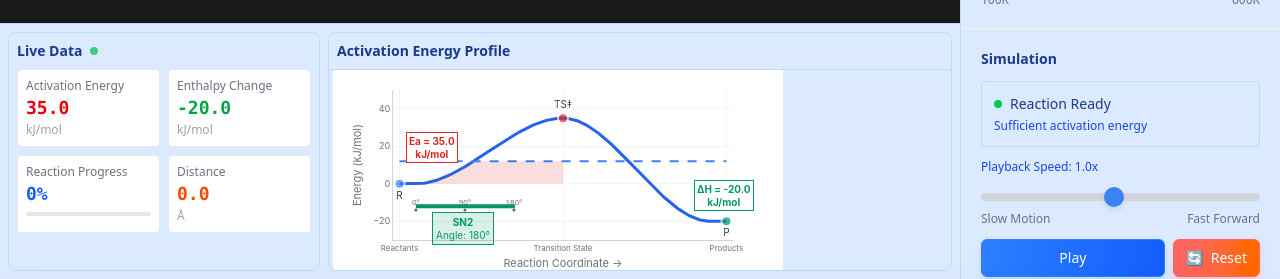
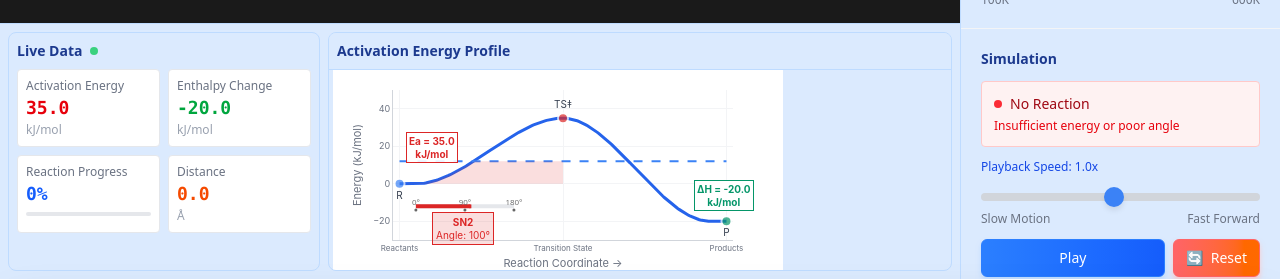
Before and after one commit to KailaBtw/Reactyl, a React (Vite) app: page / in a window 1280 px wide. Shown: the part 521-800 px from the top of the page. Built offline with nearby package versions, Linux system fonts and the light colour scheme; no server answers.

Commit message:
fix reation probability indication for user stop 100% reactions, use probability

```diff
--- a/src/ui/App.tsx
+++ b/src/ui/App.tsx
@@ -58,7 +58,7 @@ const initialState: UIState = {
   isPlaying: false,
   timeScale: 1.0,
   temperature: 298,
-  approachAngle: 180,
+  approachAngle: 100,
   impactParameter: 0.0,
   relativeVelocity: 150.0,
   substrateMolecule: '',
--- a/src/ui/components/MainLayout.tsx
+++ b/src/ui/components/MainLayout.tsx
@@ -202,6 +202,10 @@ export const MainLayout: React.FC<MainLayoutProps> = ({
           <SimulationControls
             isPlaying={isPlaying}
             timeScale={timeScale}
+            currentReaction={currentReaction}
+            attackAngle={attackAngle}
+            relativeVelocity={relativeVelocity}
+            temperature={temperature}
             onPlay={onPlay}
             onPause={onPause}
             onReset={onReset}
--- a/src/ui/components/sections/SimulationControls.tsx
+++ b/src/ui/components/sections/SimulationControls.tsx
@@ -1,8 +1,13 @@
 import React from 'react';
+import { calculateAngleProbability } from '../../utils/angleProbability';
 
 interface SimulationControlsProps {
   isPlaying: boolean;
   timeScale: number;
+  currentReaction: string;
+  attackAngle: number;
+  relativeVelocity: number;
+  temperature: number;
   onPlay: () => void;
   onPause: () => void;
   onReset: () => void;
@@ -13,12 +18,75 @@ interface SimulationControlsProps {
 export const SimulationControls: React.FC<SimulationControlsProps> = ({
   isPlaying,
   timeScale,
+  currentReaction,
+  attackAngle,
+  relativeVelocity,
+  temperature,
   onPlay,
   onPause,
   onReset,
   onTimeScaleChange,
   themeClasses
 }) => {
+  // Calculate reaction status based on current parameters
+  const calculateReactionStatus = () => {
+    // Calculate kinetic energy (simplified)
+    const velocityScale = relativeVelocity / 500;
+    const maxKineticEnergy = 40; // kJ/mol
+    const kineticEnergy = velocityScale * maxKineticEnergy;
+
+    // Apply temperature factor
+    const temperatureFactor = Math.sqrt(temperature / 298);
+    const adjustedKineticEnergy = kineticEnergy * temperatureFactor;
+
+    // Get angle probability
+    const angleResult = calculateAngleProbability(attackAngle, currentReaction);
+
+    // Calculate overall probability
+    const activationEnergy = 30; // kJ/mol
+    const energyRatio = adjustedKineticEnergy / activationEnergy;
+
+    let energyProbability = 0;
+    if (energyRatio >= 1.0) {
+      energyProbability = 0.95;
+    } else if (energyRatio >= 0.9) {
+      energyProbability = 0.7;
+    } else if (energyRatio >= 0.8) {
+      energyProbability = 0.4;
+    } else if (energyRatio >= 0.6) {
+      energyProbability = 0.1;
+    } else {
+      energyProbability = 0.01;
+    }
+
+    const overallProbability = energyProbability * angleResult.probability;
+
+    // Determine status
+    if (overallProbability > 0.7) {
+      return {
+        status: 'Reaction Ready',
+        message: 'Optimal conditions',
+        color: 'green',
+        dotColor: 'bg-green-500'
+      };
+    } else if (overallProbability > 0.3) {
+      return {
+        status: 'Poor Conditions',
+        message: 'Low reaction probability',
+        color: 'orange',
+        dotColor: 'bg-orange-500'
+      };
+    } else {
+      return {
+        status: 'No Reaction',
+        message: 'Insufficient energy or poor angle',
+        color: 'red',
+        dotColor: 'bg-red-500'
+      };
+    }
+  };
+
+  const reactionStatus = calculateReactionStatus();
   return (
     <section className={`p-5 border-b ${themeClasses.card.includes('border-') ? themeClasses.card.split(' ').find((cls: string) => cls.startsWith('border-')) : 'border-gray-100'}`}>
       <h3 className={`text-sm font-semibold mb-3 flex items-center gap-2 ${themeClasses.text}`}>
@@ -26,13 +94,25 @@ export const SimulationControls: React.FC<SimulationControlsProps> = ({
       </h3>
       <div className="space-y-3">
         {/* Status Indicator */}
-        <div className={`${themeClasses.card} border rounded p-3`}>
+        <div className={`${themeClasses.card} border rounded p-3 transition-all duration-300 ${
+          reactionStatus.color === 'green' ? 'border-green-200 bg-green-50' :
+          reactionStatus.color === 'orange' ? 'border-orange-200 bg-orange-50' :
+          'border-red-200 bg-red-50'
+        }`}>
           <div className="flex items-center gap-2">
-            <div className="w-2 h-2 bg-green-500 rounded-full"></div>
-            <span className={`text-sm font-medium ${themeClasses.text}`}>Reaction Ready</span>
+            <div className={`w-2 h-2 ${reactionStatus.dotColor} rounded-full`}></div>
+            <span className={`text-sm font-medium ${
+              reactionStatus.color === 'green' ? 'text-green-800' :
+              reactionStatus.color === 'orange' ? 'text-orange-800' :
+              'text-red-800'
+            }`}>{reactionStatus.status}</span>
           </div>
-          <div className={`text-xs ${themeClasses.textSecondary} mt-1`}>
-            Sufficient activation energy
+          <div className={`text-xs mt-1 ${
+            reactionStatus.color === 'green' ? 'text-green-600' :
+            reactionStatus.color === 'orange' ? 'text-orange-600' :
+            'text-red-600'
+          }`}>
+            {reactionStatus.message}
           </div>
         </div>
 
```
